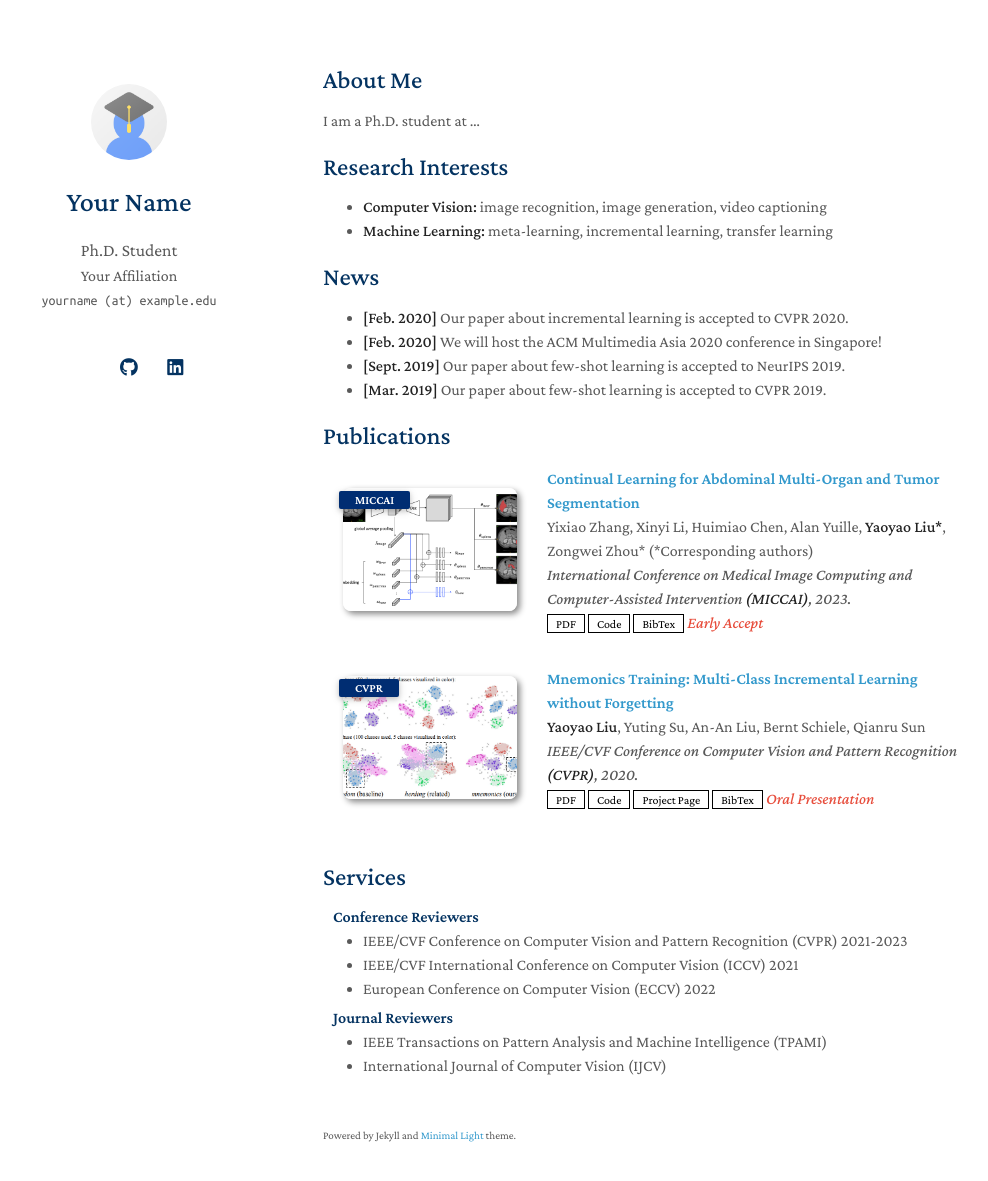
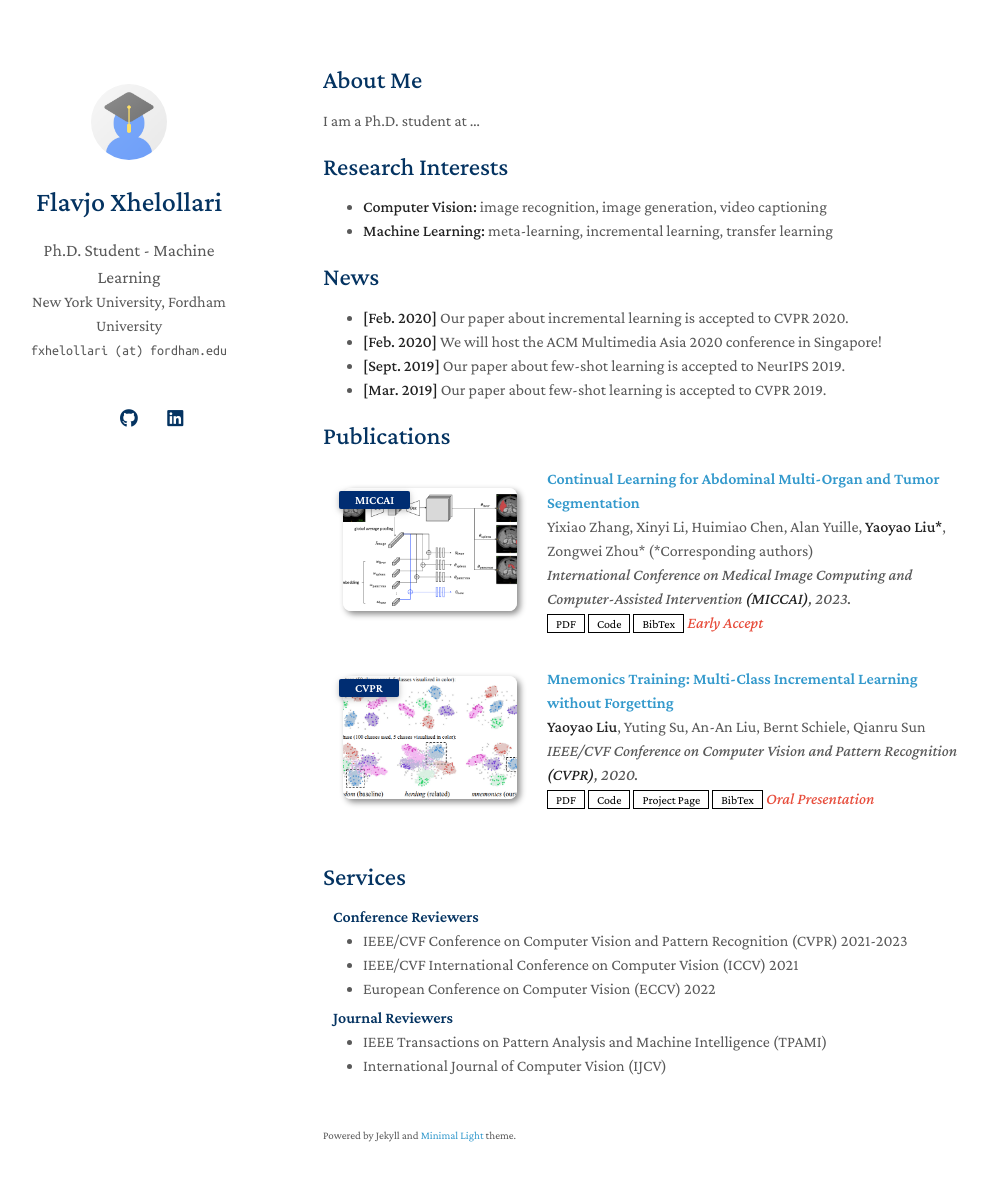
Before and after one commit to flavjoxhelollari/flavjoxhelollari.github.io, a Jekyll site: the page built from index.md, in a window 1280 px wide and 1216 px high. Shown: the top 1181 px of the window, without its empty margins (147-1135 px from the left). Built offline with Jekyll 4.4.1, drawn with Linux system fonts in a browser that asks for light colours; a style sheet for code colours, icons or effects is not loaded; our own code applies the rules of GitHub Pages for plain Markdown files.

Commit message:
Update _config.yml

```diff
--- a/_config.yml
+++ b/_config.yml
@@ -1,22 +1,22 @@
 # Basic Information
-title: Your Name
-position: Ph.D. Student
-affiliation: Your Affiliation
-email: yourname (at) example.edu
+title: Flavjo Xhelollari
+position: Ph.D. Student - Machine Learning
+affiliation: New York University, Fordham University
+email: fx2078 (at) nyu.edu
+email: fxhelollari (at) fordham.edu
 
 # Search Engine Optimization (SEO)
 # The following information is used to improve the website traffic from search engines, e.g., Google.
-keywords: minimal light
-description: The Minimal Light is a simple and elegant jekyll theme for academic personal homepage.
-canonical: https://minimal-light-theme.yliu.me/
-
+keywords: flavjo xhelollari
+description:
+canonical: https://flavjoxhelollari.github.io
 # Links
 # If you don't need one of them, you may delete the corresponding line.
-google_scholar: https://scholar.google.com/
+google_scholar: https://scholar.google.com/citations?user=mjHMtZUAAAAJ&hl=en&oi=ao
 cv_link: assets/files/curriculum_vitae.pdf
-github_link: https://github.com/
-linkedin: https://www.linkedin.com/
-twitter: https://twitter.com/
+github_link: https://github.com/flavjoxhelollari
+linkedin: https://www.linkedin.com/in/flavjoxhelollari/
+twitter: https://twitter.com/flavjo_xh
 
 # Images (e.g., your profile picture and your website's favicon)
 # "favicon" and "favicon_dark" are used for the light and dark modes, respectively.
```
